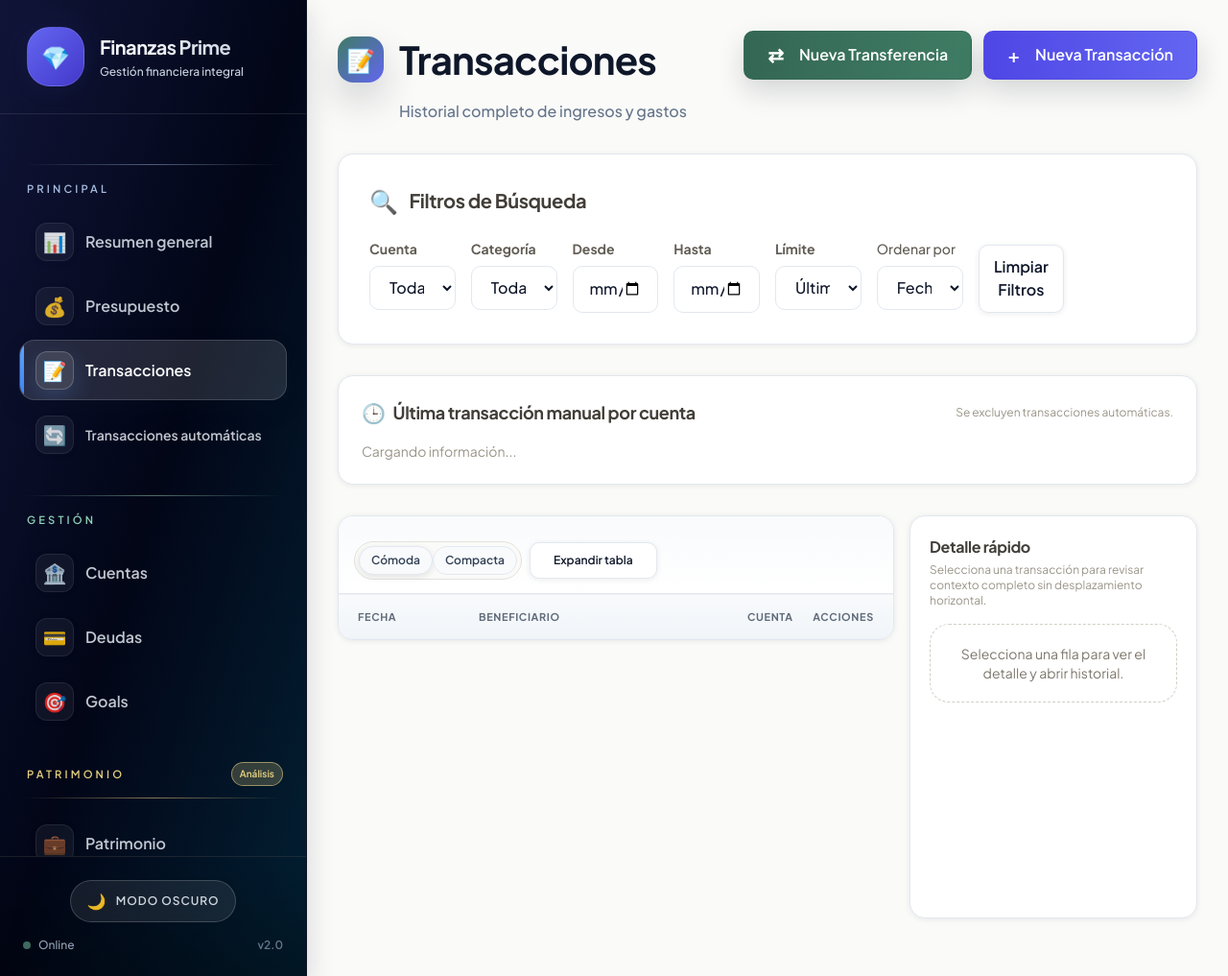
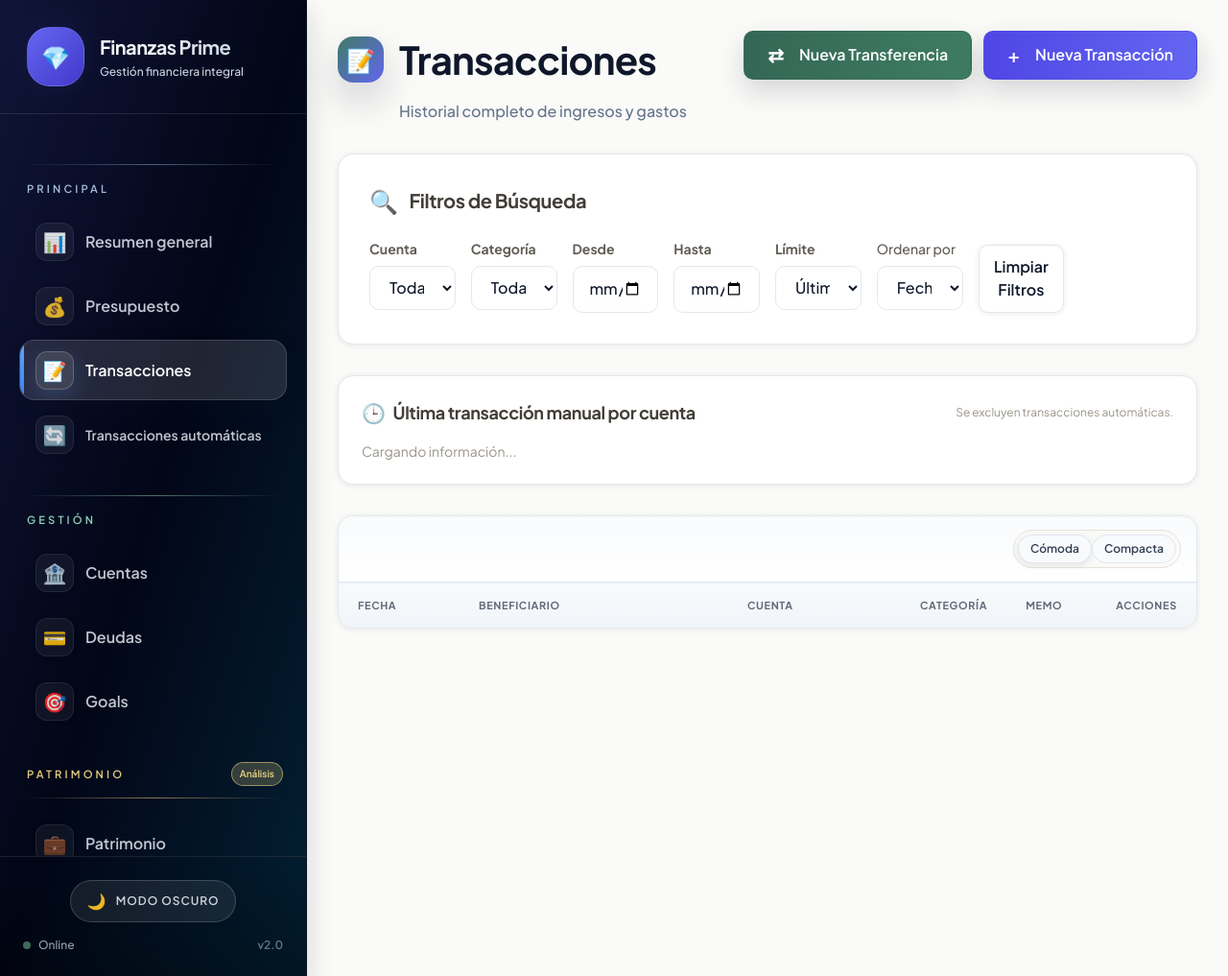
Before and after one commit to oscarems/personal_finances, a FastAPI app: page /transactions in a window 1280 px wide. Shown: the whole page at 96% size. Run offline with FastAPI, Linux system fonts and the light colour scheme; data that the repository does not hold is empty; parts of the project's set-up code (start-up, migrations or seed data) failed here and were passed over; some libraries are stand-ins or nearby versions.

Commit message:
Simplify transactions view by removing quick detail side panel

```diff
--- a/src/finance_app/templates/transactions.html
+++ b/src/finance_app/templates/transactions.html
@@ -88,20 +88,6 @@
         background: var(--input-bg);
         color: var(--color-text);
         font-size: 0.8rem;
-    }
-
-    .detail-panel {
-        border: 1px solid var(--color-border);
-        border-radius: var(--radius-card);
-        background: var(--color-surface);
-        box-shadow: var(--shadow-soft);
-        min-height: 420px;
-        position: sticky;
-        top: 88px;
-    }
-
-    .transactions-workspace.expanded {
-        grid-template-columns: minmax(0, 1fr);
     }
 
     .transactions-toolbar {
@@ -171,12 +157,6 @@
     .table--compact td {
         padding-top: .45rem;
         padding-bottom: .45rem;
-    }
-
-    @media (min-width: 1280px) {
-        .transactions-workspace {
-            grid-template-columns: minmax(0, 1.65fr) minmax(300px, .85fr);
-        }
     }
 
     @media (max-width: 1024px) {
@@ -314,7 +294,6 @@
                     <button id="densityComfortableBtn" type="button" class="density-btn bg-white" onclick="setTableDensity('comfortable')">Cómoda</button>
                     <button id="densityCompactBtn" type="button" class="density-btn" onclick="setTableDensity('compact')">Compacta</button>
                 </div>
-                <button id="toggleDetailPanelBtn" type="button" class="btn-secondary text-xs" onclick="toggleDetailPanel()">Expandir tabla</button>
             </div>
         </div>
         <div class="transactions-table-scroll">
@@ -345,15 +324,6 @@
         </div>
     </div>
 
-    <aside id="transactionDetailPanel" class="detail-panel p-5 hidden xl:block">
-        <h3 class="text-base font-bold text-neutral-800 mb-1">Detalle rápido</h3>
-        <p class="text-xs text-neutral-500 mb-4">Selecciona una transacción para revisar contexto completo sin desplazamiento horizontal.</p>
-        <div id="transactionDetailPanelContent" class="space-y-3 text-sm text-neutral-600" aria-live="polite">
-            <div class="rounded-xl border border-dashed border-neutral-300 p-5 text-center">
-                Selecciona una fila para ver el detalle y abrir historial.
-            </div>
-        </div>
-    </aside>
 </div>
 </div>
 
@@ -621,7 +591,6 @@
     let inlineEditingTransactionId = null;
     let inlineEditingField = null;
     let tableDensity = 'comfortable';
-    let isDetailPanelExpanded = false;
 
     document.addEventListener('DOMContentLoaded', async function() {
         await loadAccounts();
@@ -879,7 +848,6 @@
             table.innerHTML = '';
             emptyState.classList.remove('hidden');
             renderTransactionsMetrics([]);
-            renderTransactionDetailPanel(null);
             return;
         }
 
@@ -962,8 +930,6 @@
         }).join('');
 
         setTableDensity(tableDensity);
-        const selectedTx = sortedTransactions.find(tx => tx.id === selectedTransactionId) || null;
-        renderTransactionDetailPanel(selectedTx);
     }
 
     function renderTransactionsMetrics(rows) {
@@ -1072,35 +1038,6 @@
         displayTransactions();
     }
 
-    function renderTransactionDetailPanel(tx) {
-        const panel = document.getElementById('transactionDetailPanelContent');
-        if (!panel) return;
-        if (!tx) {
-            panel.innerHTML = '<div class="rounded-xl border border-dashed border-neutral-300 p-5 text-center">Selecciona una fila para ver el detalle y abrir historial.</div>';
-            return;
-        }
-
-        const typeLabel = tx.transfer_account_id ? 'Transferencia' : (tx.amount >= 0 ? 'Ingreso' : 'Gasto');
-        panel.innerHTML = `
-            <div class="space-y-2">
-                <div class="flex items-start justify-between gap-2">
-                    <h4 class="font-bold text-neutral-800">${escapeHtml(tx.payee_name || 'Sin beneficiario')}</h4>
-                    <span class="text-xs font-semibold text-neutral-500">${formatDate(tx.date)}</span>
-                </div>
-                <p class="text-xs text-neutral-500">${escapeHtml(tx.account_name || '-')} • ${escapeHtml(typeLabel)}</p>
-            </div>
-            ${buildDetailItem('Monto', formatSignedCurrencyAmount(tx.amount, tx.currency, { useCode: true }))}
-            ${buildDetailItem('Categoría', tx.category_name || 'Sin categoría')}
-            ${buildDetailItem('Memo', tx.memo || 'Sin memo')}
-            ${buildDetailItem('Estado', tx.cleared ? 'Conciliada' : 'Pendiente')}
-            ${buildDetailItem('Audit trail', `Creada: ${formatDateTime(tx.created_at)} / FX: ${tx.fx_rate ?? 'N/A'}`)}
-            <div class="pt-1 flex gap-2">
-                <button onclick="editTransaction(${tx.id})" class="btn-primary text-xs">Editar completo</button>
-                <button onclick="openTransactionDetailModal(${tx.id})" class="btn-secondary text-xs">Ver historial</button>
-            </div>
-        `;
-    }
-
     function setTableDensity(mode) {
         tableDensity = mode;
         const table = document.getElementById('transactionsDataTable');
@@ -1108,18 +1045,6 @@
         table.classList.toggle('table--compact', mode === 'compact');
         document.getElementById('densityComfortableBtn')?.classList.toggle('bg-white', mode === 'comfortable');
         document.getElementById('densityCompactBtn')?.classList.toggle('bg-white', mode === 'compact');
-    }
-
-    function toggleDetailPanel() {
-        isDetailPanelExpanded = !isDetailPanelExpanded;
-        const workspace = document.getElementById('transactionsWorkspace');
-        const panel = document.getElementById('transactionDetailPanel');
-        const toggleBtn = document.getElementById('toggleDetailPanelBtn');
-        if (!workspace || !panel || !toggleBtn) return;
-
-        workspace.classList.toggle('expanded', isDetailPanelExpanded);
-        panel.classList.toggle('hidden', isDetailPanelExpanded);
-        toggleBtn.textContent = isDetailPanelExpanded ? 'Mostrar detalle' : 'Expandir tabla';
     }
 
     function startInlineEdit(transactionId, field) {
```
